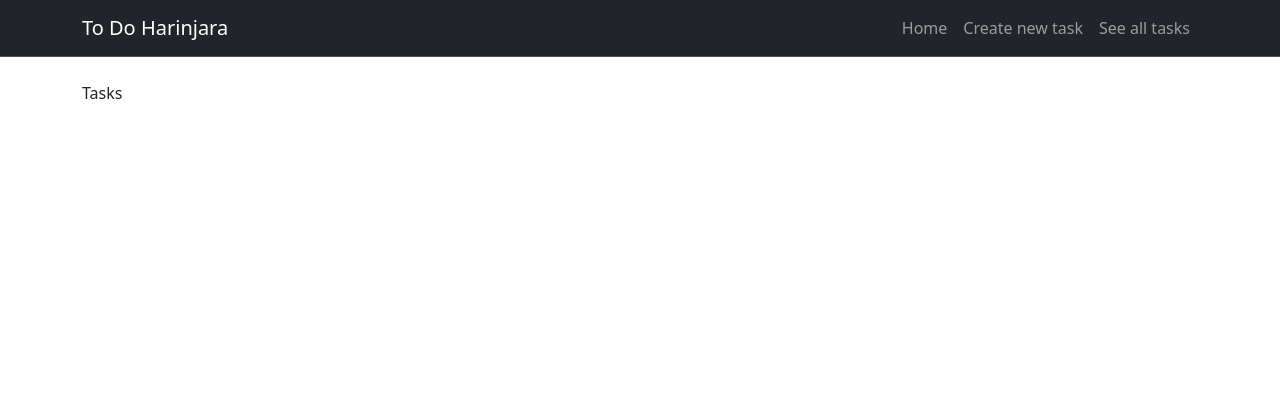
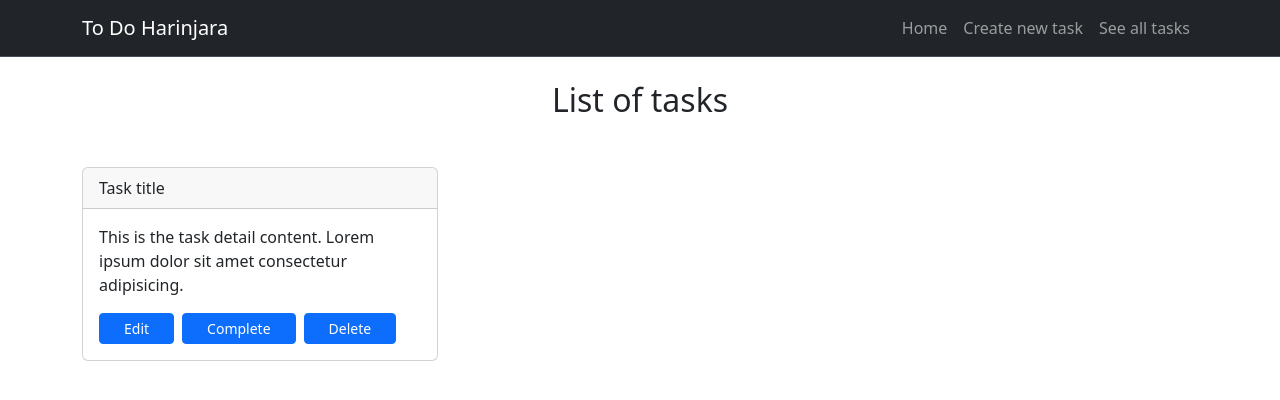
Before and after one commit to Fano-H/to-do-list-harinjara, a Vue app: page /tasks in a window 1280 px wide. Shown: the top 400 px of the page. Built offline with nearby package versions, Linux system fonts and the light colour scheme.

Commit message:
task list design

```diff
--- a/index.html
+++ b/index.html
@@ -4,7 +4,7 @@
     <meta charset="UTF-8">
     <link rel="icon" href="/favicon.ico">
     <meta name="viewport" content="width=device-width, initial-scale=1.0">
-    <title>Vite App</title>
+    <title>To Do Harinjara</title>
   </head>
   <body>
     <div id="app"></div>
--- a/src/views/TasksView.vue
+++ b/src/views/TasksView.vue
@@ -3,6 +3,25 @@
 
 <template>
     <div>
-        Tasks
+        <h1 class="h2 text-center mb-5">List of tasks</h1>
+        <div class="tasks-list">
+            <div class="row">
+                <div class="col-4 mb-3">
+                    <div class="card">
+                        <div class="card-header">
+                          Task title
+                        </div>
+                        <div class="card-body">
+                          <p class="card-text">This is the task detail content. Lorem ipsum dolor sit amet consectetur adipisicing.</p>
+                          <div class="text-start">
+                              <button class="btn btn-primary btn-sm me-2 px-4">Edit</button>
+                              <button class="btn btn-primary btn-sm me-2 px-4">Complete</button>
+                              <button class="btn btn-primary btn-sm px-4">Delete</button>
+                          </div>
+                        </div>
+                      </div>
+                </div>
+            </div>
+        </div>
     </div>
 </template>
```
